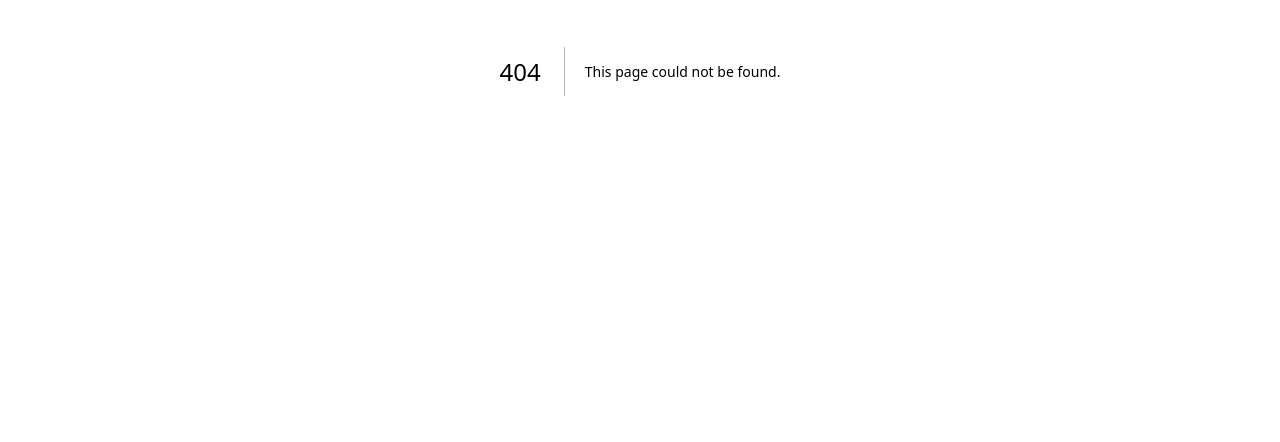
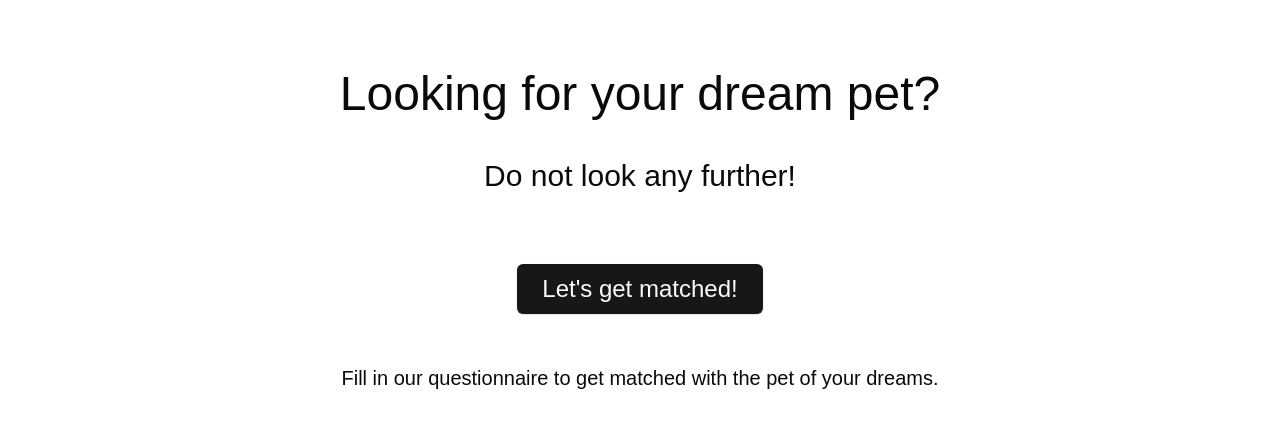
Before and after one commit to vanaspereneefje/Tinpets, a Next.js app: page /landingPage in a window 1280 px wide. Before the commit this address had no page. Shown: the part 421-863 px from the top of the page. Built offline with nearby package versions, Linux system fonts and the light colour scheme.

Commit message:
Added landing page and content for landing page

```diff
--- /dev/null
+++ b/app/landingPage/page.jsx
@@ -0,0 +1,20 @@
+import { Button } from "@/components/ui/button";
+
+function LandingPage () {
+    const bttnText = "Let's get matched!";
+    return (
+        <>
+        <video autoPlay muted loop id="myVideo">
+        <source src="women_dogs.mp4" type="video/mp4"></source>
+        </video>
+        <div className="flex flex-col justify-center items-center text-center h-screen">
+            <h1 className="text-5xl m-[20px]">Looking for your dream pet?</h1>
+            <h2 className="text-3xl m-[20px]">Do not look any further!</h2>
+            <Button className="m-[50px] text-2xl p-[25px]">{bttnText}</Button>
+            <p className="text-xl">Fill in our questionnaire to get matched with the pet of your dreams.</p>
+        </div>
+        </>
+    )
+}
+
+export default LandingPage;
```
Also changed, not shown: 1 other file (tests, documents, lock files or other folders).
